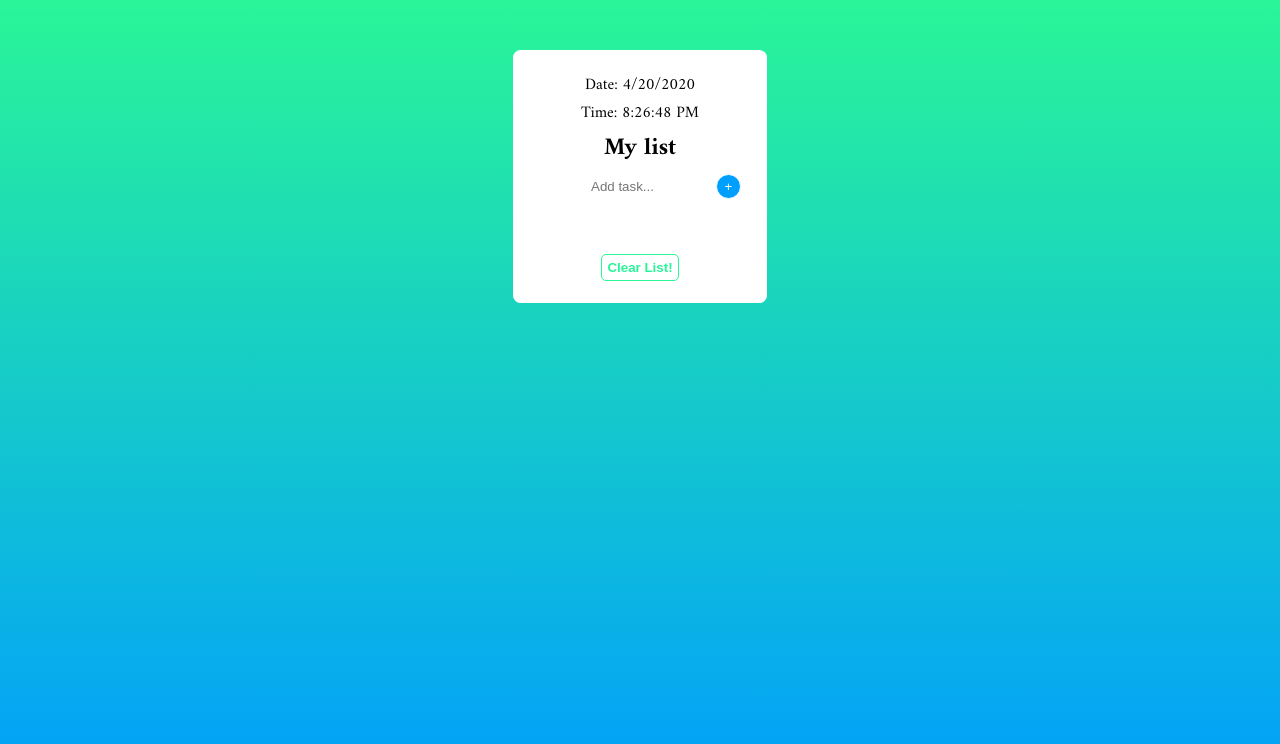
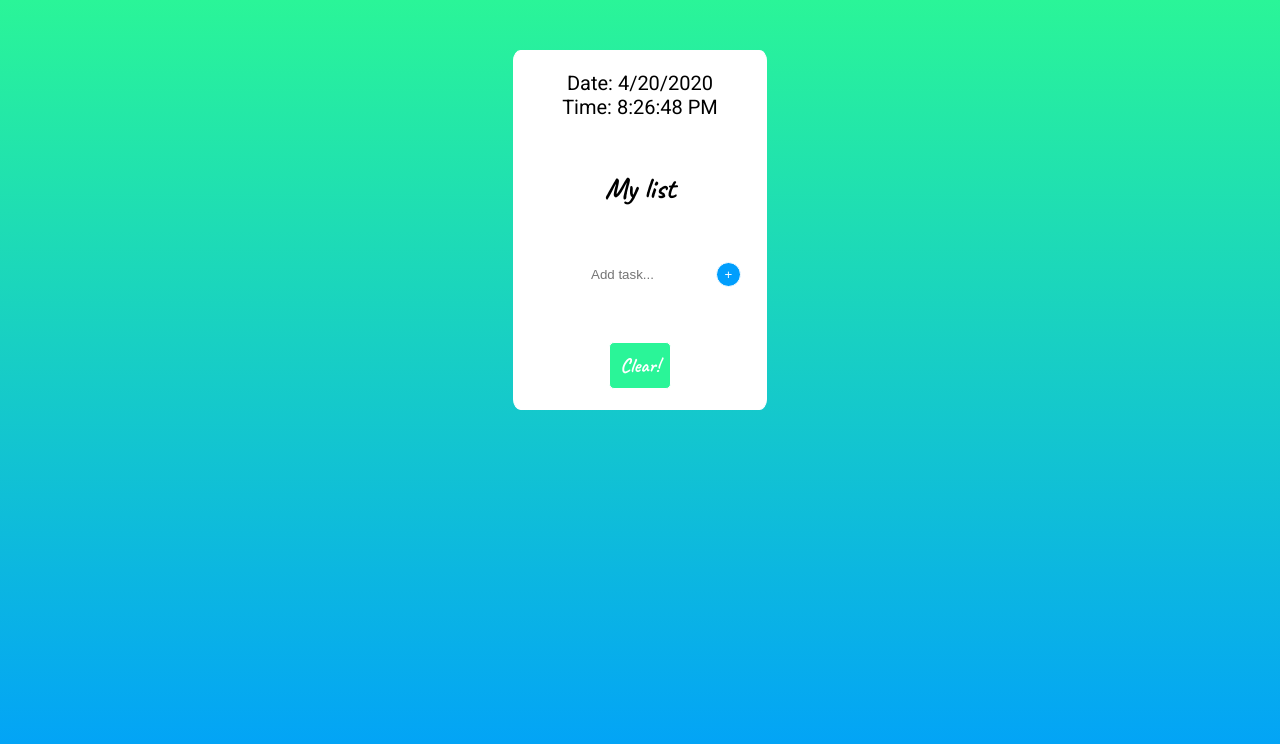
Before and after one commit to AgataJalo/To-Do-React-App, a React app: page / in a window 1280 px wide. Built offline with nearby package versions, Linux system fonts and the light colour scheme.

Commit message:
button/list animations

```diff
--- a/src/components/List/list.css
+++ b/src/components/List/list.css
@@ -1,11 +1,19 @@
 .mainInput{
   border:none;
   text-align: center;
-}
-.bodyList{
-
 
 }
+
+.mainInput:hover{
+
+}
+
+h2 {
+  font-family:'Caveat', cursive;
+  margin:50px;
+  position: relative;
+}
+
 .Btn{
   border: 1px solid white;
   border-radius: 100%;
@@ -14,6 +22,10 @@
   margin:5px;
   cursor: pointer;
   color:white;
+}
+
+.Btn:active{
+  transform: translateY(2px);
 }
 .addBtn{
   background-color: #009efd;
@@ -35,6 +47,13 @@
   width: 100%;
   justify-content: space-between;
   align-items: center;
+  animation-name: listElements;
+  animation-duration: 0.5s;
+}
+
+@keyframes listElements {
+  0%   {color: white;}
+  100% {color: black;}
 }
 
 .textSpan{
@@ -42,11 +61,13 @@
 }
 
 .clearBtn{
-  background-color: white;
-  border: 1px solid #2af598;
+  font-family:'Caveat', cursive;
+  font-size: 20px;
+  background-color: #2af598;
+  border: 1px solid white;
   border-radius: 5px;
-  color:#2af598;
-  padding:5px;
+  color: white;
+  padding:10px;
   margin-top:50px;
   cursor: pointer;
   transition: 0.5s;
@@ -70,7 +91,7 @@
   display: block;
   position:absolute;
   top:0;
-  left: -59px;
+  left: -61px;
   transform: skewX(-45deg) translateX(0px);
   transition: none;
 }
@@ -80,9 +101,6 @@
   transition: all 0.3s ease-in;
 }
 
-
-
-
 .clearBtn:focus,
 .deleteBtn:focus,
 .addBtn:focus,
--- a/src/components/List/list.js
+++ b/src/components/List/list.js
@@ -97,7 +97,7 @@ class List extends Component{
           </li>
           )}
         </ul>
-        <button className= "clearBtn" onClick={()=>this.clearList()}>Clear List!</button>
+        <button className= "clearBtn" onClick={()=>this.clearList()}>Clear!</button>
       </div>
     </div>
     )
--- a/src/index.css
+++ b/src/index.css
@@ -1,4 +1,5 @@
-@import url('https://fonts.googleapis.com/css2?family=Amiri:ital,wght@0,400;0,700;1,400;1,700&display=swap');
+@import url('https://fonts.googleapis.com/css2?family=Caveat:wght@400;700&display=swap');
+@import url('https://fonts.googleapis.com/css2?family=Roboto:ital,wght@0,100;0,300;0,400;0,500;0,700;0,900;1,100;1,300;1,400;1,500;1,700;1,900&display=swap');
 * {
   margin:0 auto;
   padding: 0;
@@ -6,7 +7,8 @@
 }
 
 body{
-  font-family: 'Amiri', serif;
+  font-family: 'Roboto', sans-serif;
+  font-size: 20px;
   background-color: #009efd;
   background-image:linear-gradient( #2af598 0%, #009efd 100%);
   background-repeat: no-repeat;
```
